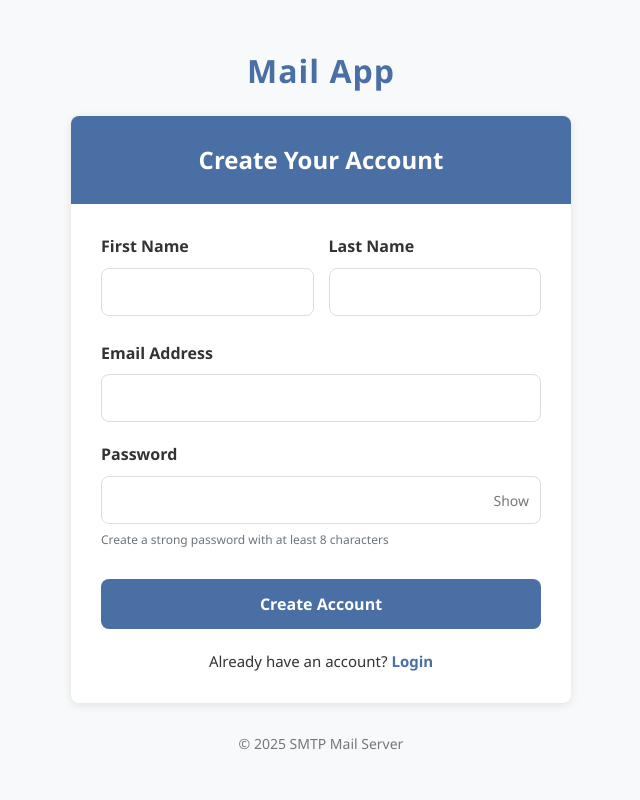
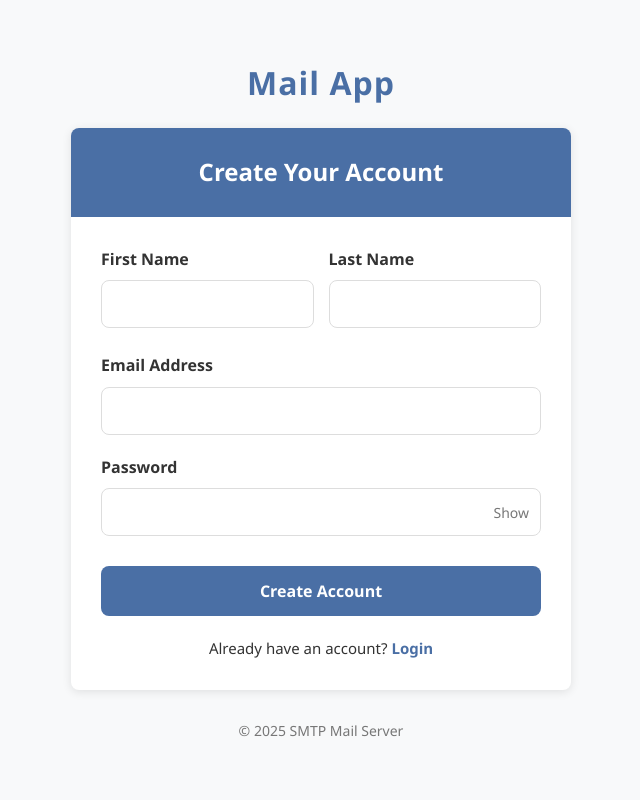
Before and after one commit to MudasirNaeem1/SMTP-FLASK-SERVER, a Flask app: page /signup in a window 1280 px wide. Shown: the whole page, without its empty margins (319-959 px from the left). Run offline with Flask 3, Linux system fonts and the light colour scheme.

Commit message:
Updated.

```diff
--- a/app/templates/signup.html
+++ b/app/templates/signup.html
@@ -188,12 +188,6 @@
                 font-size: 14px;
             }
 
-            .password-requirements {
-                font-size: 12px;
-                color: #6c757d;
-                margin-top: 6px;
-            }
-
             /* Responsive adjustments */
             @media (max-width: 600px) {
                 .signup-container {
@@ -275,9 +269,6 @@
                                 Show
                             </button>
                         </div>
-                        <p class="password-requirements">
-                            Create a strong password with at least 8 characters
-                        </p>
                     </div>
 
                     <button type="submit" class="signup-btn">
```
Also changed, not shown: app/inbox.db (deleted).
